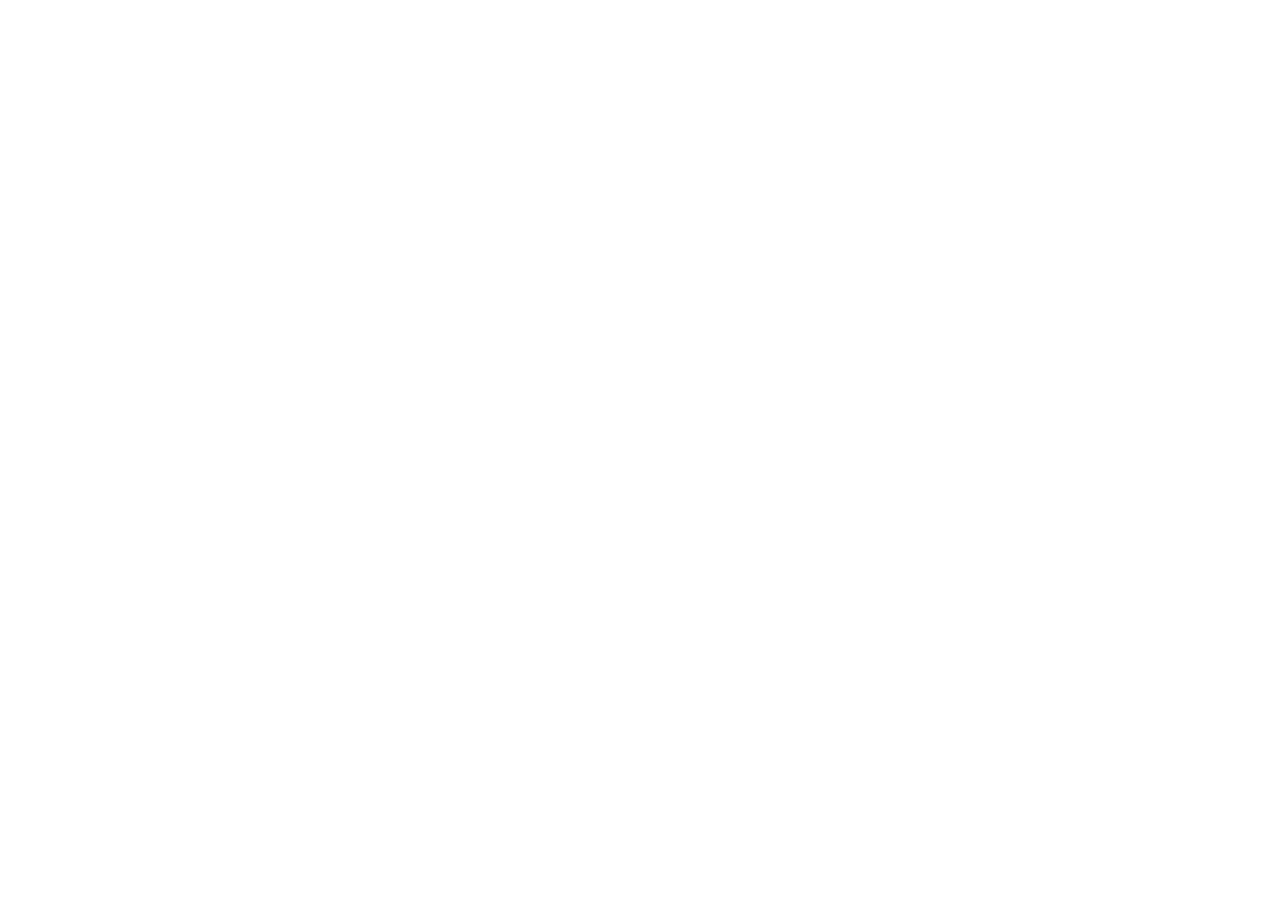
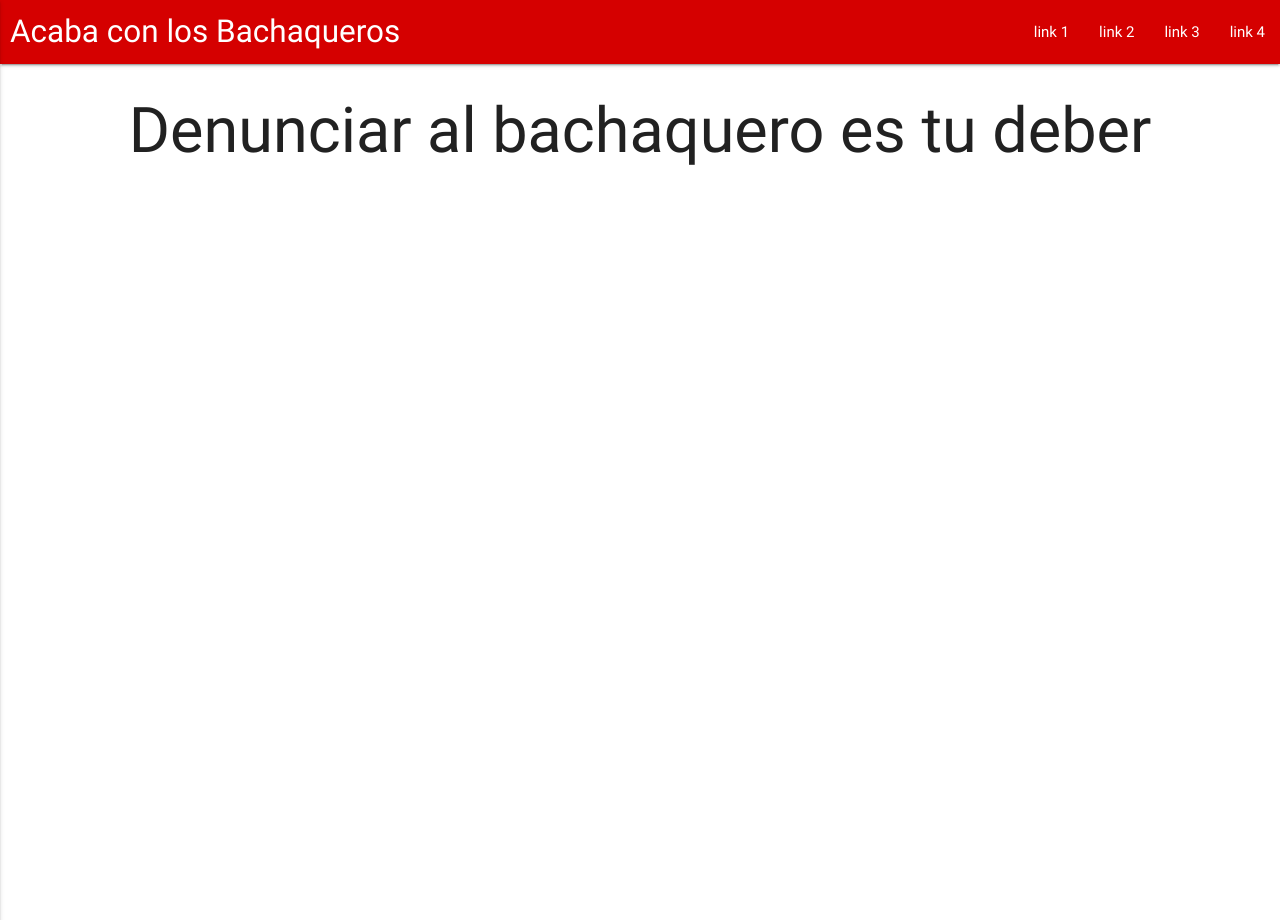
Before and after one commit to algex/Bachaqueros-, a PHP site: page / in a window 1280 px wide. Before the commit the page is empty. Run offline with PHP 8.4, Linux system fonts and the light colour scheme; some libraries are stand-ins or nearby versions.

Commit message:
front page desing

```diff
--- /dev/null
+++ b/css/styles.css
@@ -0,0 +1,16 @@
+.brand-logo{
+	margin-left: 10px;
+}
+
+.title-index{
+	text-align: center;
+}
+
+body {
+    display: flex;
+    min-height: 100vh;
+    flex-direction: column;
+  }
+main {
+    flex: 1 0 auto;
+  }
--- a/index.php
+++ b/index.php
@@ -1,6 +1,8 @@
  <!DOCTYPE html>
   <html>
     <head>
+      <!--Import materialize.css-->
+      <link rel="stylesheet" href="css/styles.css">
       <!--Import Google Icon Font-->
       <link href="https://fonts.googleapis.com/icon?family=Material+Icons" rel="stylesheet">
       <!--Import materialize.css-->
@@ -11,8 +13,42 @@
     </head>
 
     <body>
+       <!--Head bar-->
+       <header>
+        <nav class="red accent-4">
+        <div class="nav-wrapper">
+        <a href="#!" class="brand-logo">Acaba con los Bachaqueros</a>
+        <a href="#" data-activates="mobile-demo" class="button-collapse"><i class="material-icons">menu</i></a>
+        <ul class="right hide-on-med-and-down">
+          <li><a href="#">link 1</a></li>
+          <li><a href="#">link 2</a></li>
+          <li><a href="#">link 3</a></li>
+          <li><a href="#">link 4</a></li>
+        </ul>
+        <ul class="side-nav" id="mobile-demo">
+           <li><a href="#">link 1</a></li>
+           <li><a href="#">link 2</a></li>
+           <li><a href="#">link 3</a></li>
+           <li><a href="#">link 4</a></li>
+        </ul>
+        </div>
+        </nav>
+      </header>
+      <!-- END Head bar-->
+
+
+    <main>
+      <h1 class="title-index">Denunciar al bachaquero es tu deber</h1>
+
+    </main>
+
+
+
       <!--Import jQuery before materialize.js-->
       <script type="text/javascript" src="https://code.jquery.com/jquery-3.2.1.min.js"></script>
       <script type="text/javascript" src="js/materialize.min.js"></script>
+      <script type="text/javascript">
+      $( document ).ready(function() {$(".button-collapse").sideNav();});
+      </script>
     </body>
-  </html>
+ </html>
```
Also changed, not shown: 1 other file.
